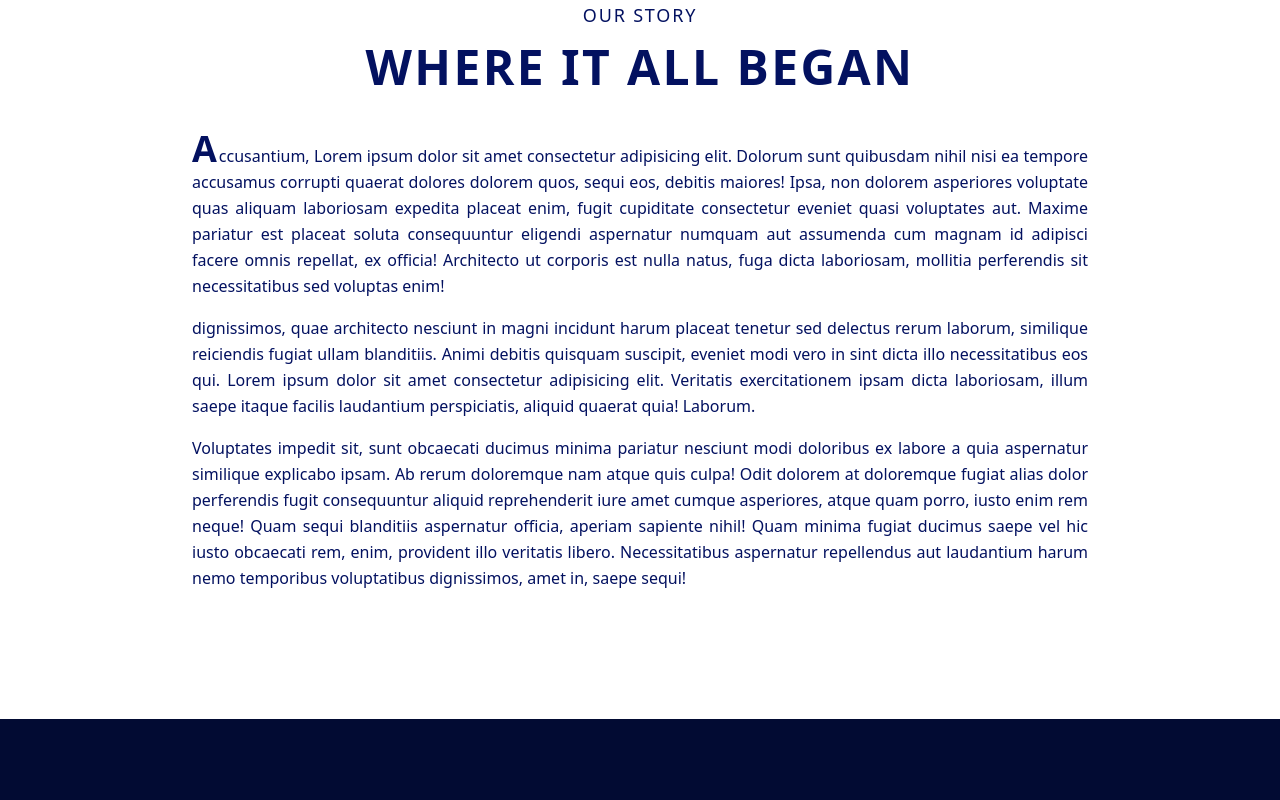
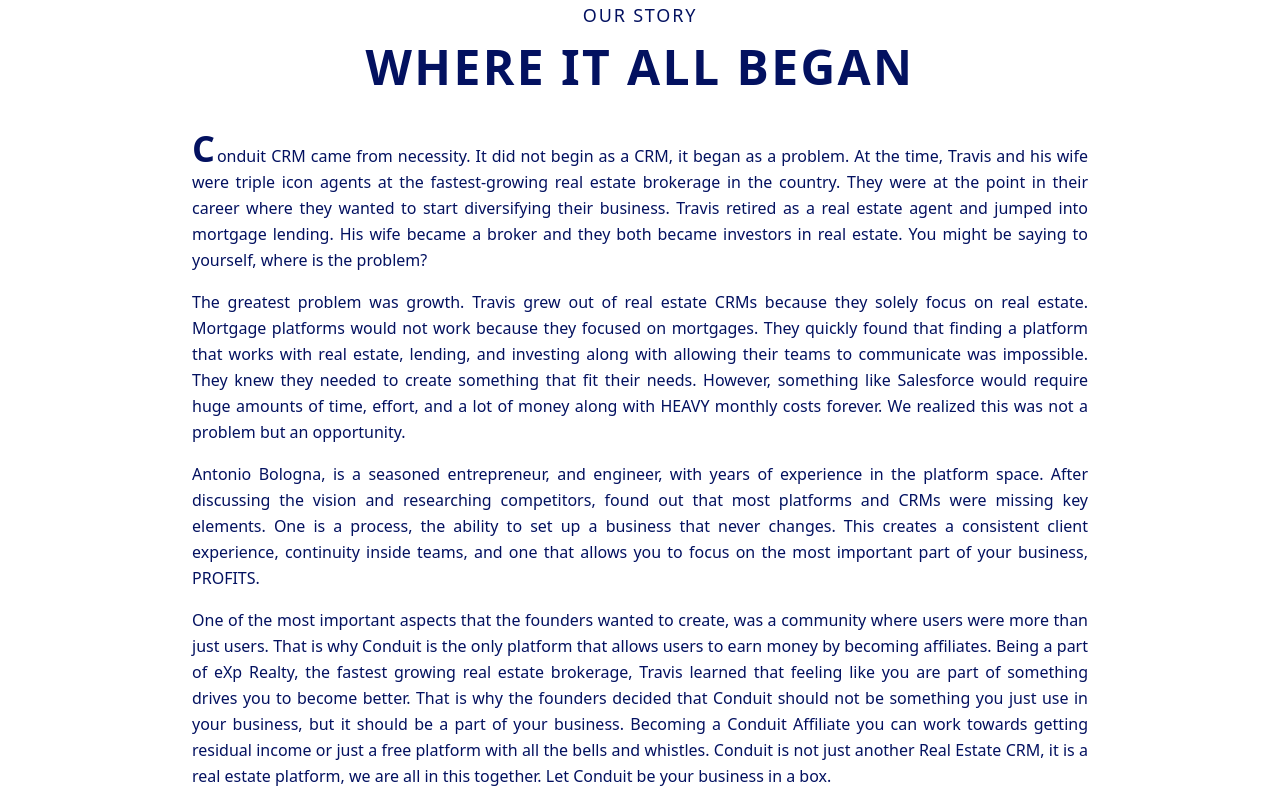
Before and after one commit to Meid-KH/conduitcrm, a Next.js app: page /about in a window 1280 px wide. Shown: the part 840-1640 px from the top of the page. Built offline with nearby package versions, Linux system fonts and the light colour scheme.

Commit message:
fix: SEO images

```diff
--- a/pages/about.tsx
+++ b/pages/about.tsx
@@ -90,38 +90,50 @@
                 first-letter:text-4xl first-letter:font-semibold first-letter:mr-0.5"
           >
             <p>
-              Accusantium, Lorem ipsum dolor sit amet consectetur adipisicing
-              elit. Dolorum sunt quibusdam nihil nisi ea tempore accusamus
-              corrupti quaerat dolores dolorem quos, sequi eos, debitis maiores!
-              Ipsa, non dolorem asperiores voluptate quas aliquam laboriosam
-              expedita placeat enim, fugit cupiditate consectetur eveniet quasi
-              voluptates aut. Maxime pariatur est placeat soluta consequuntur
-              eligendi aspernatur numquam aut assumenda cum magnam id adipisci
-              facere omnis repellat, ex officia! Architecto ut corporis est
-              nulla natus, fuga dicta laboriosam, mollitia perferendis sit
-              necessitatibus sed voluptas enim!
+              Conduit CRM came from necessity. It did not begin as a CRM, it
+              began as a problem. At the time, Travis and his wife were triple
+              icon agents at the fastest-growing real estate brokerage in the
+              country. They were at the point in their career where they wanted
+              to start diversifying their business. Travis retired as a real
+              estate agent and jumped into mortgage lending. His wife became a
+              broker and they both became investors in real estate. You might be
+              saying to yourself, where is the problem?
             </p>
             <p>
-              dignissimos, quae architecto nesciunt in magni incidunt harum
-              placeat tenetur sed delectus rerum laborum, similique reiciendis
-              fugiat ullam blanditiis. Animi debitis quisquam suscipit, eveniet
-              modi vero in sint dicta illo necessitatibus eos qui. Lorem ipsum
-              dolor sit amet consectetur adipisicing elit. Veritatis
-              exercitationem ipsam dicta laboriosam, illum saepe itaque facilis
-              laudantium perspiciatis, aliquid quaerat quia! Laborum.
+              The greatest problem was growth. Travis grew out of real estate
+              CRMs because they solely focus on real estate. Mortgage platforms
+              would not work because they focused on mortgages. They quickly
+              found that finding a platform that works with real estate,
+              lending, and investing along with allowing their teams to
+              communicate was impossible. They knew they needed to create
+              something that fit their needs. However, something like Salesforce
+              would require huge amounts of time, effort, and a lot of money
+              along with HEAVY monthly costs forever. We realized this was not a
+              problem but an opportunity.
             </p>
             <p>
-              Voluptates impedit sit, sunt obcaecati ducimus minima pariatur
-              nesciunt modi doloribus ex labore a quia aspernatur similique
-              explicabo ipsam. Ab rerum doloremque nam atque quis culpa! Odit
-              dolorem at doloremque fugiat alias dolor perferendis fugit
-              consequuntur aliquid reprehenderit iure amet cumque asperiores,
-              atque quam porro, iusto enim rem neque! Quam sequi blanditiis
-              aspernatur officia, aperiam sapiente nihil! Quam minima fugiat
-              ducimus saepe vel hic iusto obcaecati rem, enim, provident illo
-              veritatis libero. Necessitatibus aspernatur repellendus aut
-              laudantium harum nemo temporibus voluptatibus dignissimos, amet
-              in, saepe sequi!
+              Antonio Bologna, is a seasoned entrepreneur, and engineer, with
+              years of experience in the platform space. After discussing the
+              vision and researching competitors, found out that most platforms
+              and CRMs were missing key elements. One is a process, the ability
+              to set up a business that never changes. This creates a consistent
+              client experience, continuity inside teams, and one that allows
+              you to focus on the most important part of your business, PROFITS.
+            </p>
+            <p>
+              One of the most important aspects that the founders wanted to
+              create, was a community where users were more than just users.
+              That is why Conduit is the only platform that allows users to earn
+              money by becoming affiliates. Being a part of eXp Realty, the
+              fastest growing real estate brokerage, Travis learned that feeling
+              like you are part of something drives you to become better. That
+              is why the founders decided that Conduit should not be something
+              you just use in your business, but it should be a part of your
+              business. Becoming a Conduit Affiliate you can work towards
+              getting residual income or just a free platform with all the bells
+              and whistles. Conduit is not just another Real Estate CRM, it is a
+              real estate platform, we are all in this together. Let Conduit be
+              your business in a box.
             </p>
           </div>
         </div>
```
Also changed, not shown: public/assets/img/leads.png, public/assets/img/tangled.png.
